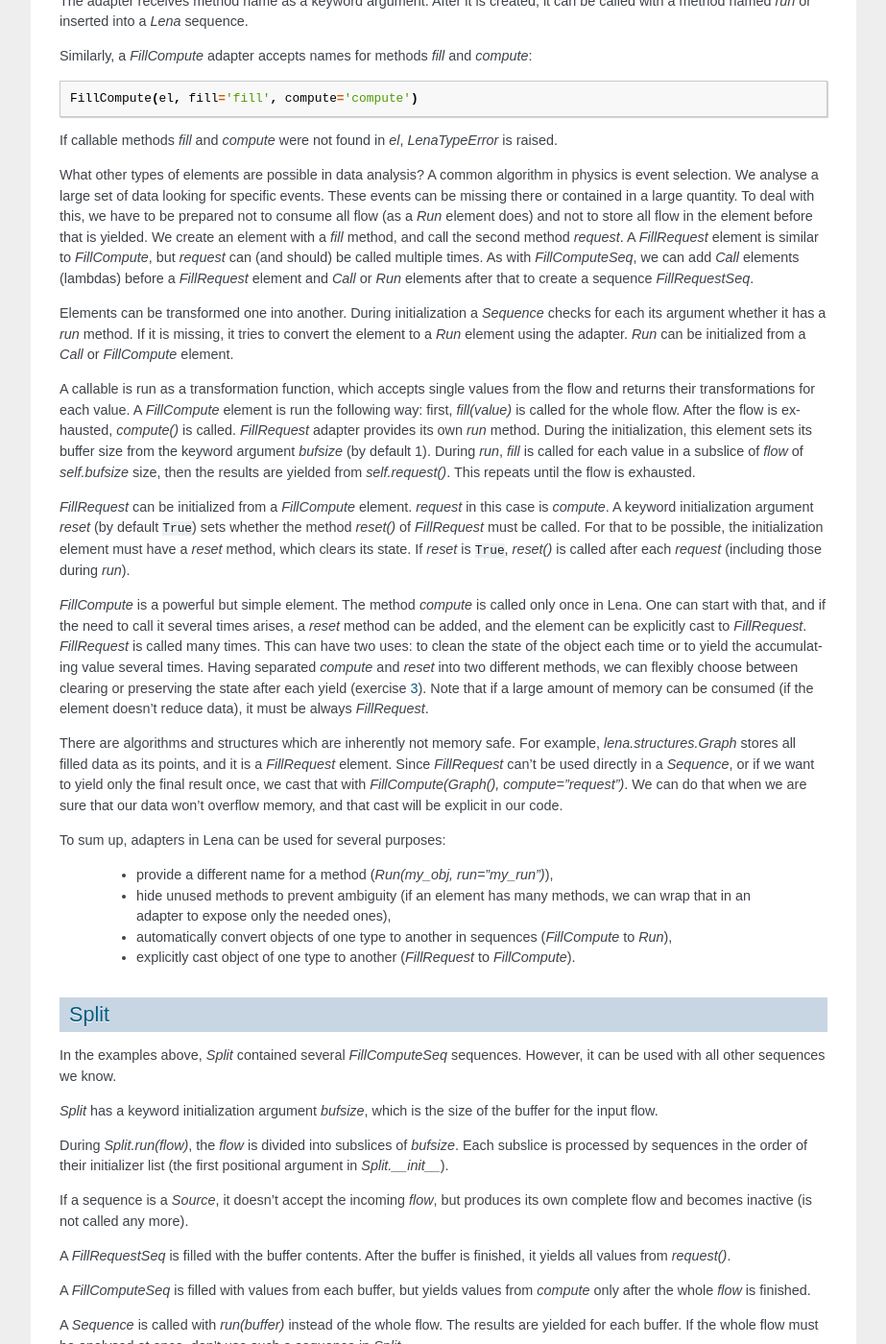
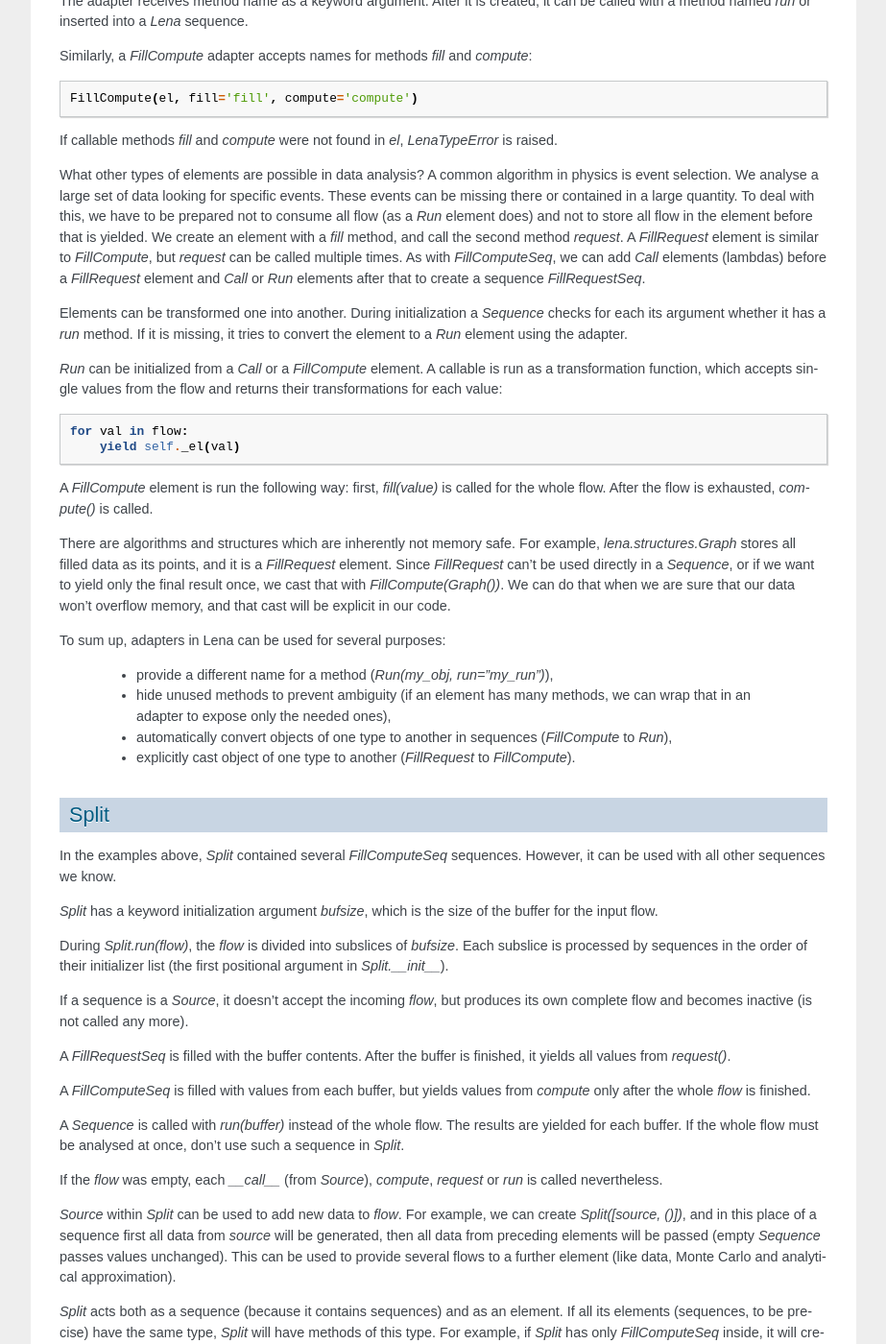
Before and after one commit to ynikitenko/lena, a Sphinx documentation site: the page built from docs/source/tutorial/2-split.rst, in a window 1280 px wide and 1400 px high, scrolled down 8043 px. Shown: the whole window at 96% size, without its empty margins (198-1121 px from the left). Built offline with Sphinx 7.4.7, drawn with Linux system fonts in a browser that asks for light colours; comment, search, counter and statistics services are not loaded; some of the changed text lies outside the part shown.

Commit message:
Improve documentation (fix typos and errors, improve tutorial part 2).

```diff
--- a/docs/source/tutorial/1-introduction.rst
+++ b/docs/source/tutorial/1-introduction.rst
@@ -28,7 +28,7 @@ The three ideas behind Lena
 
 1. Sequences and elements
 ^^^^^^^^^^^^^^^^^^^^^^^^^
-The basic idea of *Lena* it to join our computations into sequences.
+The basic idea of *Lena* is to join our computations into sequences.
 Sequences consist of elements.
 
 The simplest *Lena* program may be the following.
--- a/docs/source/tutorial/2-split.rst
+++ b/docs/source/tutorial/2-split.rst
@@ -488,7 +488,7 @@ To deal with this, we have to be prepared not to consume all flow
 before that is yielded. We create an element with a *fill* method,
 and call the second method *request*.
 A *FillRequest* element is similar to *FillCompute*,
-but *request* can (and should) be called multiple times.
+but *request* can be called multiple times.
 As with *FillComputeSeq*,
 we can add *Call* elements (lambdas) before a *FillRequest* element
 and *Call* or *Run* elements after that
@@ -499,45 +499,20 @@ During initialization a *Sequence* checks for each its argument
 whether it has a *run* method.
 If it is missing,
 it tries to convert the element to a *Run* element using the adapter.
-*Run* can be initialized from a *Call* or *FillCompute* element.
 
+*Run* can be initialized from a *Call* or a *FillCompute* element.
 A callable is run as a transformation function,
 which accepts single values from the flow
-and returns their transformations for each value.
+and returns their transformations for each value:
+
+.. code-block:: python
+
+    for val in flow:
+        yield self._el(val)
+
 A *FillCompute* element is run the following way:
 first, *fill(value)* is called for the whole flow.
 After the flow is exhausted, *compute()* is called.
-*FillRequest* adapter provides its own *run* method.
-During the initialization, this element sets its
-buffer size from the keyword argument *bufsize* (by default 1).
-During *run*, *fill* is called for each value
-in a subslice of *flow* of *self.bufsize* size,
-then the results are yielded from *self.request()*.
-This repeats until the flow is exhausted.
-
-*FillRequest* can be initialized from a *FillCompute* element.
-*request* in this case is *compute*.
-A keyword initialization argument *reset* (by default ``True``)
-sets whether the method *reset()* of *FillRequest* must be called.
-For that to be possible, the initialization element must have a *reset* method,
-which clears its state. If *reset* is ``True``, *reset()*
-is called after each *request* (including those during *run*).
-
-*FillCompute* is a powerful but simple element.
-The method *compute* is called only once in Lena.
-One can start with that, and if the need to call it several times arises,
-a *reset* method can be added,
-and the element can be explicitly cast to *FillRequest*.
-*FillRequest* is called many times.
-This can have two uses:
-to clean the state of the object each time
-or to yield the accumulating value several times.
-Having separated *compute* and *reset* into two different methods,
-we can flexibly choose between clearing or preserving the state
-after each yield (exercise :ref:`3 <ex_fr>`).
-Note that if a large amount of memory can be consumed
-(if the element doesn't reduce data),
-it must be always *FillRequest*.
 
 There are algorithms and structures which are inherently
 not memory safe.
@@ -545,7 +520,7 @@ For example, *lena.structures.Graph* stores all filled data
 as its points, and it is a *FillRequest* element.
 Since *FillRequest* can't be used directly in a *Sequence*,
 or if we want to yield only the final result once,
-we cast that with *FillCompute(Graph(), compute="request")*.
+we cast that with *FillCompute(Graph())*.
 We can do that when we are sure that our data won't overflow memory,
 and that cast will be explicit in our code.
 
@@ -597,7 +572,8 @@ If the whole flow must be analysed at once,
 don't use such a sequence in *Split*.
 
 If the *flow* was empty,
-each *call*, *compute*, *request* or *run* is called nevertheless.
+each *__call__* (from *Source*), *compute*, *request* or *run*
+is called nevertheless.
 
 *Source* within *Split* can be used to add new data to *flow*.
 For example, we can create *Split([source, ()])*,
@@ -736,8 +712,6 @@ The former yields the results when its *compute* method is called.
 It is supposed that *FillCompute* is run only once
 and that it is memory safe (that it reduces data).
 If an element can consume much memory, it must be a *FillRequest* element.
-Its method *request* can be called several times (possibly clearing its state).
-Thus, a *FillRequest* element can also be used for repeating calculations.
 
 If we add *Call* elements before and *Run* and *Call* elements after
 our *FillCompute* or *FillRequest* elements,
@@ -776,15 +750,6 @@ Lena allows optimizations if they are needed.
 #. In the analysis example :ref:`main4.py <main4_py>`
    there are two *MakeFilename* elements.
    Is it possible to use only one of them? How?
-
-
-#.
-   .. _ex_fr:
-
-   *FillRequest* can be initialized from a *FillCompute* element,
-   if it has a method *reset*.
-   In this case *request* will be *compute* followed by *reset*.
-   How to make *request* to be *compute* without *reset*?
 
 #. We developed the example :ref:`main2.py <main2_py>`
    and joined *lambda* and *filename* into a *Variable*.
```
Also changed, not shown: other parts of docs/source/tutorial/1-introduction.rst (+1 -1 lines), other parts of docs/source/tutorial/2-split.rst (+1 -1 lines), docs/source/tutorial/answers.rst (+2 -10 lines), 1 other file.
